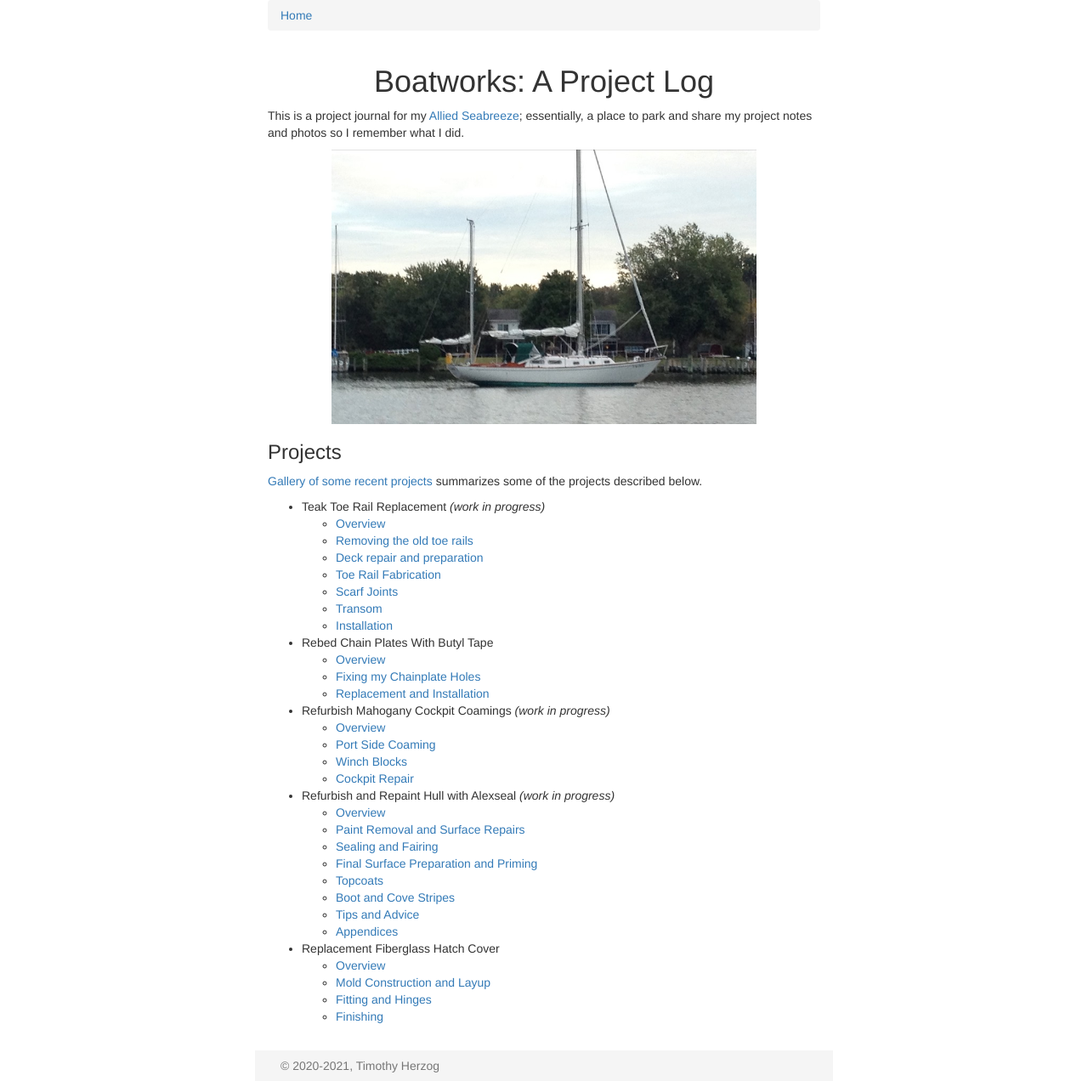
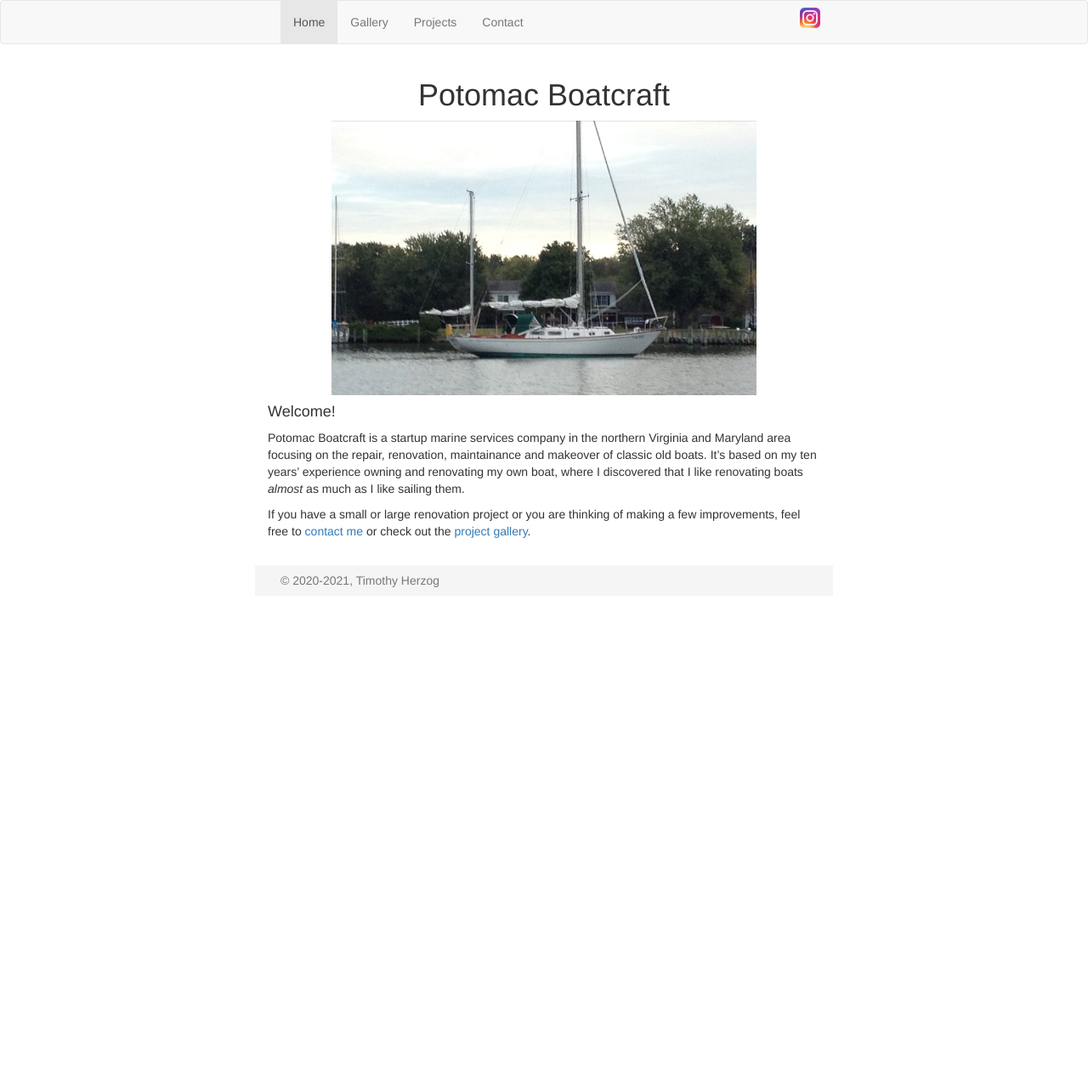
Before and after one commit to tgherzog/boatworks, a Jekyll site: the page built from index.md, in a window 1280 px wide. Shown: the whole page at 85% size. Built offline with Jekyll 4.4.1, drawn with Linux system fonts in a browser that asks for light colours; after the commit the page ends 900 px from its top, so only the background shows below that.

Commit message:
Add navigation and basic site structure. Not just a project log any longer!

```diff
--- a/_config.yml
+++ b/_config.yml
@@ -1,5 +1,5 @@
 # Site settings
-title: Sailboat Project Log
+title: Potomac Boatcraft
 description: "This is my project log for projects on my Allied Seabreeze."
 permalink: :categories/:year-:month-:day-:title:output_ext
 dropbox_root: "https://www.dropbox.com/sh/r7c0wsx9tmq5wnk/AACswH-WPDpc9bvx6o14_i2pa"
@@ -14,9 +14,20 @@ markdown: kramdown
 exclude:
 - README.md
 - Makefile
+- bogus
 - LICENSE
 - CNAME
 - rawpix
+
+menu:
+- ["Home", "/"]
+- ["Gallery", "/gallery.html"]
+- ["Projects", "/projects.html"]
+- ["Contact", "/contact.html"]
+
+contact:
+  email: mailto:potomacboatcraft@gmail.com
+  insta: https://instagram.com/potomacboatcraft
 
 defaults:
   -
@@ -26,7 +37,7 @@ defaults:
       layout: "default"
   -
     scope:
-      path: "projects"
+      path: "projects/"
     values:
       layout: "project"
   -
--- a/_layouts/default.html
+++ b/_layouts/default.html
@@ -19,15 +19,42 @@
 </head>
 <body>
 
-<div class="container">
-    <div class="row"><div class="col-sm-12">
-    <ol class="breadcrumb">
-        <li><a href="{{ "/" | relative_url }}">Home</a></li>
-{% if page.project %}
-        <li><a id="project" project-key="{{ page.key }}" href="{{ page.top }}">{{ page.project }}</a></li>
-{% endif %}
-    </ol>
-    </div></div>
+<nav class="navbar navbar-default">
+  <div class="container">
+    <!-- Brand and toggle get grouped for better mobile display -->
+    <div class="sm-icons">
+      <a href="https://instagram.com/potomacboatcraft"><img style="width: 24px" src="{{ "/assets/img/120px-instagram_icon.png" | relative_url }}"/></a>
+    </div>
+    <div class="navbar-header">
+
+      <button type="button" class="navbar-toggle collapsed" data-toggle="collapse" data-target="#nav-collapse" aria-expanded="false">
+        <span class="sr-only">Toggle navigation</span>
+        <span class="icon-bar"></span>
+        <span class="icon-bar"></span>
+        <span class="icon-bar"></span>
+      </button>
+      <a class="navbar-brand" href="#">Brand</a>
+    </div>
+
+    <!-- Collect the nav links, forms, and other content for toggling -->
+    <div class="collapse navbar-collapse" id="nav-collapse">
+      <ul class=" nav navbar-nav" id="nav-collapse">
+{% for item in site.menu %}
+  {% if page.menu == item[1] %}
+    {% assign item_class="active" %}
+  {% else %}
+    {% assign item_class="" %}
+  {% endif %}
+        <li class="{{ item_class }}"><a href="{{ item[1] }}">{{ item[0] }}</a></li>
+{% endfor %}
+      </ul>
+    </div><!-- /.navbar-collapse -->
+
+
+  </div><!-- /.container-fluid -->
+</nav>
+
+<div class="container{%if page.class %}{{ page.class | prepend: " "  }}{% endif %}">
     <div class="row"><div class="col-sm-12">
 
     {{ content }}
@@ -36,9 +63,9 @@
 </div>
 <footer class="text-muted">
 <div class="container">
-  <div class="row"><div class="col-sm-12">
-    &copy; 2020-2021, Timothy Herzog
-  </div></div>
+  <div class="row">
+    <div class="col-sm-12">&copy; 2020-2021, Timothy Herzog</div>
+</div>
 </div>
 </footer>
 
--- a/assets/css/site.scss
+++ b/assets/css/site.scss
@@ -2,17 +2,100 @@
 ---
 
 $img_width: 600px;
+$navbar_break: 420px;
 
 .container {
   width: auto;
   max-width: 680px;
 }
 
+.navbar {
+  .navbar-brand { display: none }
+
+  /* move hamburger menu to left side */
+  .navbar-toggle {
+    float: left;
+    margin-left: 15px;
+    margin-right: 0;
+  }
+
+  .sm-icons {
+    float: right !important;
+    margin-top: 15.5px;
+
+    img {
+      width: 24px;
+    }
+  }
+}
+
+@media (min-width: 768px) {
+  .navbar .sm-icons { margin-top: 8px }
+}
+
+
+/* reset navbar breaks; this code works if the split is *less* than the default of 768px.
+   See https://stackoverflow.com/questions/42724884/bootstrap-navbar-collapse-point-768px/42725215#42725215
+*/
+
+@media (min-width: $navbar_break) {
+    .collapse {
+        display: block;
+    }
+
+    .navbar-header {
+        float: left;
+    }
+
+    .navbar-toggle {
+        display: none;
+    }
+
+    .navbar-nav.navbar-left {
+       float: left;
+       margin: 0;
+    }
+
+    .navbar-nav.navbar-right {
+       float: right;
+       margin: 0;
+    }
+    .navbar-nav>li {
+        float: left;
+    }
+    .navbar-nav>li>a {
+        padding-top: 15px;
+        padding-bottom: 15px;
+    }
+}
+
+@media (max-width: $navbar_break) {
+     .collapse {
+        display: none;
+     }
+
+     .navbar-header {
+        display: block;
+     }
+}
+
+
 footer {
   .row {
       padding: 8px 15px;
       margin-top: 20px;
       background: #f5f5f5;
+  }
+}
+
+.projects {
+  h3 {
+    em {
+      font-size: 0.7em;
+      font-weight: normal;
+      font-style: normal;
+      color: #888;
+    }
   }
 }
 
--- a/index.md
+++ b/index.md
@@ -1,30 +1,24 @@
 ---
-title: Contents
+title: Home Page
+menu: /
 ---
 
-# Boatworks: A Project Log #
+# Potomac Boatcraft #
 {: .site-title :}
-
-This is a project journal for my [Allied Seabreeze](http://www.alliedseabreeze35.org/);
-essentially, a place to park and share my project notes and photos so I remember what I did.
 
 ![Cloud 9 in Profile](assets/img/cloud-nine-profile.jpg)
 {: .banner-image :}
 
 
-### Projects ###
+#### Welcome! ####
 
-[Gallery of some recent projects](gallery.html) summarizes some of the projects described below.
+Potomac Boatcraft is a startup marine services company
+in the northern Virginia and Maryland area
+focusing on the repair, renovation, maintainance and makeover of classic
+old boats. It's based on my ten years' experience owning and renovating
+my own boat, where I discovered that I like renovating boats *almost*
+as much as I like sailing them.
 
-<ul class="toc">
-{% for elem in site.defaults %}
-  {% if elem.values.project %}
-  <li>{{ elem.values.project }}{% if elem.values.draft %} <em>(work in progress)</em>{% endif %}<ul>
-  {% assign cat = elem.scope.path | split: "/" | last %}
-  {% for post in site.categories[cat] reversed %}
-    <li><a href="{{ post.url | relative_url }}">{{ post.title }}</a></li>
-  {% endfor %}
-  </ul></li>
-  {% endif %}
-{% endfor %}
-</ul>
+If you have a small or large renovation project or you are thinking
+of making a few improvements, feel free to [contact me]({{ site.contact.email }})
+or check out the [project gallery](gallery.html).
```
Also changed, not shown: _layouts/project.html (+7 -3 lines), contact.md (added, +11 -0 lines), gallery.md (+1 -0 lines), projects.md (added, +28 -0 lines), assets/img/120px-instagram_icon.png (added).
